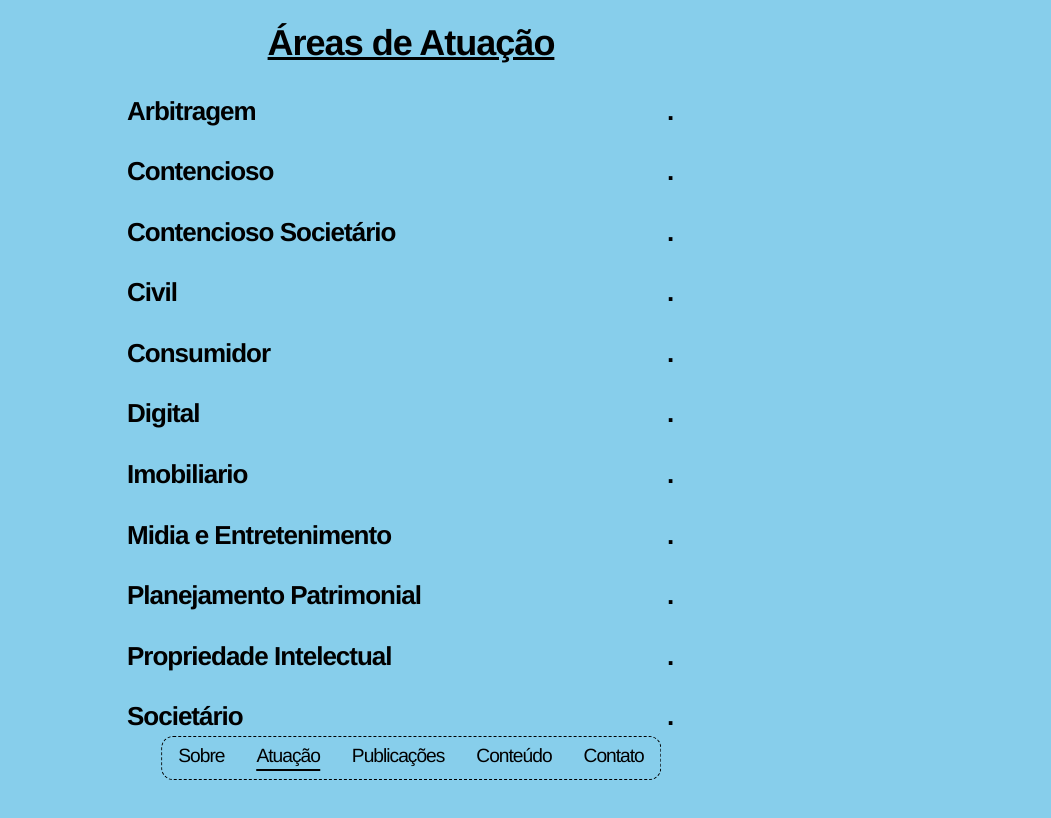
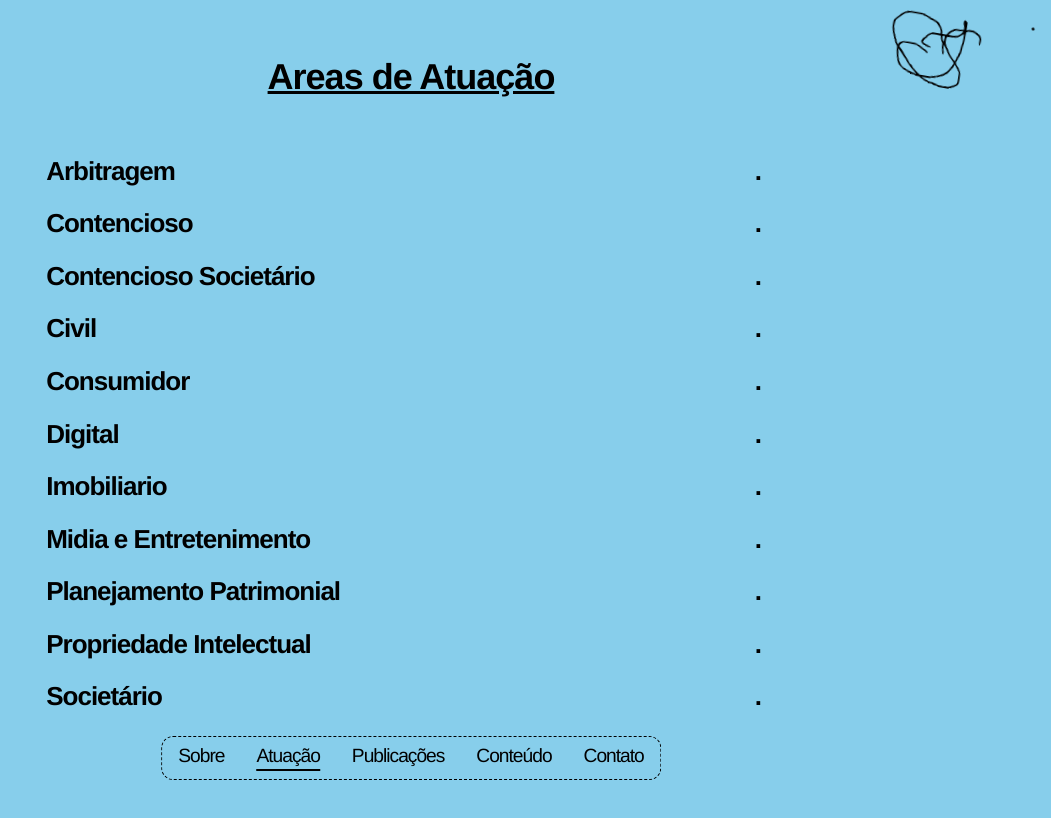
Before and after one commit to guerrinharj/strobel-advogados-front, a React (Create React App) app: page /areas-de-atuacao in a window 1280 px wide. Shown: the top 818 px of the page, without its empty margins (229-1280 px from the left). Built offline with nearby package versions, Linux system fonts and the light colour scheme.

Commit message:
logo and width page

```diff
--- a/src/pages/AboutPage.js
+++ b/src/pages/AboutPage.js
@@ -30,7 +30,9 @@ export default function AboutPage() {
                 paddingBottom: '60px',
             }}
         >
-            <Logo style={{ position: 'fixed', right: 0, top: 10 }} />
+            <div style={{ display: isMobile ? 'none' : 'block' }} >
+                <Logo style={{ position: 'fixed', right: 0, top: 10 }} />
+            </div>
 
             <div
                 style={{
--- a/src/pages/AtuacaoPage.js
+++ b/src/pages/AtuacaoPage.js
@@ -35,38 +35,18 @@ export default function AtuacaoPage() {
                 alignItems: 'center',
                 minHeight: '100vh',
                 textAlign: 'center',
+                padding: isMobile ? '' : '2em'
             }}
         >
+            <div style={{ display: isMobile ? 'none' : 'block' }} >
+                <Logo style={{ position: 'fixed', right: 0, top: 10 }} />
+            </div>
 
-            <div
-                style={{
-                    display: 'flex',
-                    flexDirection: 'column',
-                    justifyContent: 'flex-start',
-                    alignItems: 'center',
-                    height: '100vh',
-                    paddingTop: '20px',
-                    padding: '1em',
-                    textAlign: isMobile ? 'center' : 'left',
-                    width: isMobile ? '90vw' : '600px',
-                    margin: 'auto',
-                    lineHeight: '1.5',
-                    boxSizing: 'border-box',
-                    overflow: 'hidden',
-                }}
-            >
-                <div style={{ width: '100%', height: '100%', display: 'flex', flexDirection: 'column' }}>
-                    <h1
-                        style={{
-                            fontSize: isMobile ? '28px' : '36px',
-                            marginBottom: '0.5em',
-                            textDecoration: 'underline',
-                            margin: 'auto'
-                        }}
-                    >
-                        Áreas de Atuação
+            <h1 style={{ fontSize: isMobile ? '24px' : '36px', marginBottom: '1em', textDecoration: 'underline' }}>
+                Areas de Atuação
             </h1>
 
+        <div style={{ width: isMobile ? '90%' : '60%', height: '100%', display: 'flex', flexDirection: 'column' }}>
             <ul
                 style={{
                     listStyle: 'none',
@@ -131,7 +111,6 @@ export default function AtuacaoPage() {
                 ))}
             </ul>
         </div>
-            </div>
         </motion.div>
     );
 }
--- a/src/pages/ContactPage.js
+++ b/src/pages/ContactPage.js
@@ -51,6 +51,10 @@ export default function ContactPage() {
             }}
         >
 
+            <div style={{ display: isMobile ? 'none' : 'block' }} >
+                <Logo style={{ position: 'fixed', right: 0, top: 10 }} />
+            </div>
+
                 <h1 style={{ fontSize: isMobile ? '24px' : '36px', marginBottom: '1em', textDecoration: 'underline' }}>
                     Contato
                 </h1>
--- a/src/pages/ConteudoPage.js
+++ b/src/pages/ConteudoPage.js
@@ -28,6 +28,12 @@ export default function ConteudoPage() {
                 padding: isMobile ? '' : '2em'
             }}
         >
+
+            <div style={{ display: isMobile ? 'none' : 'block' }} >
+                <Logo style={{ position: 'fixed', right: 0, top: 10 }} />
+            </div>
+
+
             <h1 style={{ fontSize: isMobile ? '24px' : '36px', marginBottom: '1em', textDecoration: 'underline' }}>
                 Conteúdo
             </h1>
--- a/src/pages/PublicacoesPage.js
+++ b/src/pages/PublicacoesPage.js
@@ -31,6 +31,12 @@ export default function PublicacoesPage() {
                 padding: isMobile ? '' : '2em'
             }}
         >
+
+            <div style={{ display: isMobile ? 'none' : 'block' }} >
+                <Logo style={{ position: 'fixed', right: 0, top: 10 }} />
+            </div>
+
+
             <h1 style={{ fontSize: isMobile ? '24px' : '36px', marginBottom: '1em', textDecoration: 'underline' }}>
                 Publicações
             </h1>
```
Lines whose indentation alone changed are shown as unchanged.
